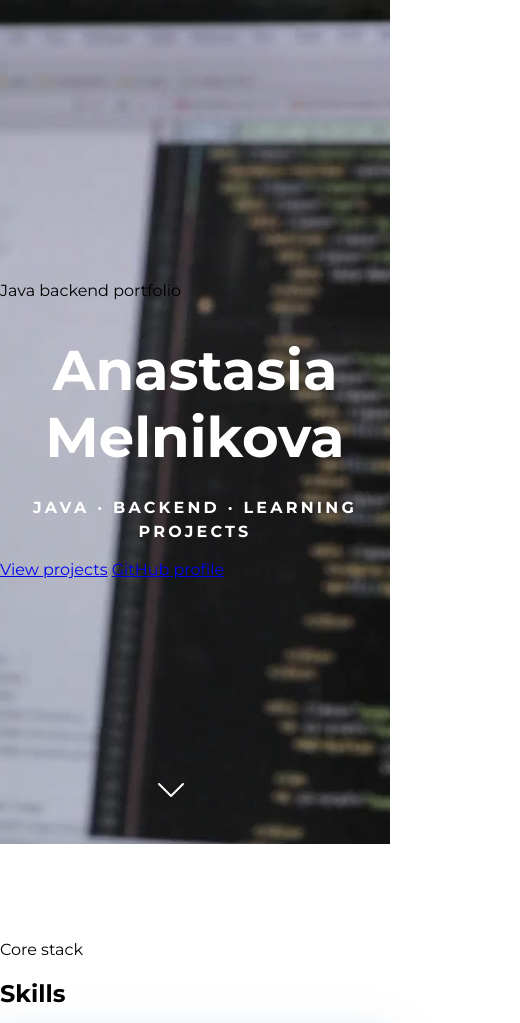
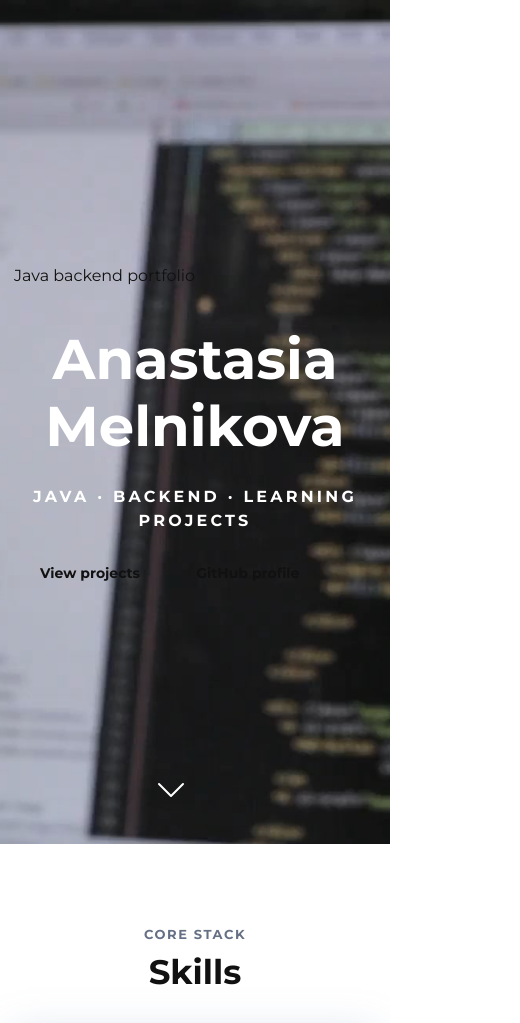
Before and after one commit to Stellmaria/portfolio, a website: page index.html in a window 390 px wide. Shown: the top 1023 px of the page, 520 px wide, since content can reach past the window. Drawn offline with Linux system fonts and the light colour scheme; files whose address does not match are found by name.

Commit message:
style: add responsive global layout

```diff
--- a/css/main.css
+++ b/css/main.css
@@ -1,3 +1,12 @@
+:root {
+    --bg: #ffffff;
+    --surface: #f5f7fa;
+    --text: #111111;
+    --muted: #667085;
+    --border: #e4e7ec;
+    --accent: #111111;
+}
+
 * {
     box-sizing: border-box;
 }
@@ -9,11 +18,114 @@ html {
 body {
     margin: 0;
     font-family: 'Montserrat', sans-serif;
-    color: black;
+    color: var(--text);
+    background: var(--bg);
+    line-height: 1.6;
+}
+
+img {
+    display: block;
+    max-width: 100%;
+}
+
+a {
+    color: inherit;
+}
+
+button,
+a {
+    -webkit-tap-highlight-color: transparent;
 }
 
 .container {
-    max-width: 1100px;
-    margin-left: auto;
-    margin-right: auto;
+    width: min(1100px, calc(100% - 40px));
+    margin-inline: auto;
 }
+
+.section {
+    padding: 88px 0;
+}
+
+.section-eyebrow {
+    margin: 0 0 8px;
+    color: var(--muted);
+    font-size: 13px;
+    font-weight: 700;
+    letter-spacing: 0.12em;
+    text-transform: uppercase;
+    text-align: center;
+}
+
+.section-title {
+    margin: 0 0 48px;
+    font-size: clamp(34px, 5vw, 48px);
+    line-height: 1.15;
+    text-align: center;
+}
+
+.section-intro {
+    max-width: 760px;
+    margin: -28px auto 42px;
+    color: var(--muted);
+    text-align: center;
+}
+
+.button {
+    display: inline-flex;
+    min-height: 48px;
+    align-items: center;
+    justify-content: center;
+    padding: 0 24px;
+    border: 2px solid transparent;
+    border-radius: 999px;
+    font-size: 14px;
+    font-weight: 700;
+    text-decoration: none;
+    transition: transform 160ms ease, background-color 160ms ease, color 160ms ease, border-color 160ms ease;
+}
+
+.button:hover,
+.button:focus-visible {
+    transform: translateY(-2px);
+}
+
+.button:focus-visible,
+.project-link:focus-visible,
+.footer-button:focus-visible,
+.header-arrow:focus-visible {
+    outline: 3px solid #ffffff;
+    outline-offset: 4px;
+}
+
+@media (max-width: 640px) {
+    .container {
+        width: min(100% - 28px, 1100px);
+    }
+
+    .section {
+        padding: 64px 0;
+    }
+
+    .section-title {
+        margin-bottom: 34px;
+    }
+
+    .section-intro {
+        margin-top: -18px;
+    }
+}
+
+@media (prefers-reduced-motion: reduce) {
+    html {
+        scroll-behavior: auto;
+    }
+
+    *,
+    *::before,
+    *::after {
+        scroll-behavior: auto !important;
+        transition-duration: 0.01ms !important;
+        animation-duration: 0.01ms !important;
+        animation-iteration-count: 1 !important;
+    }
+}
```
